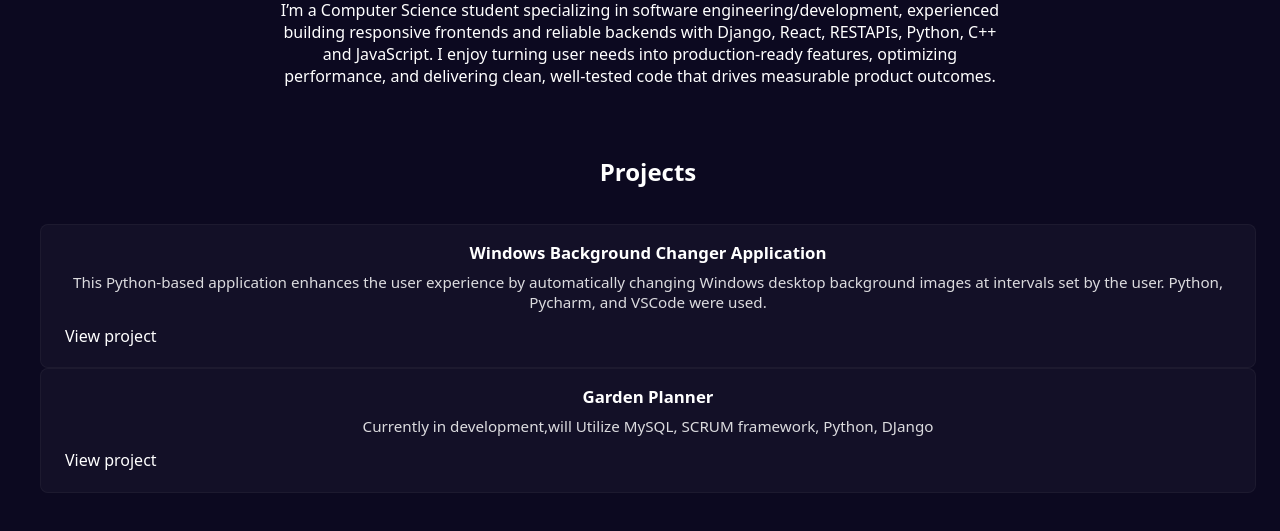
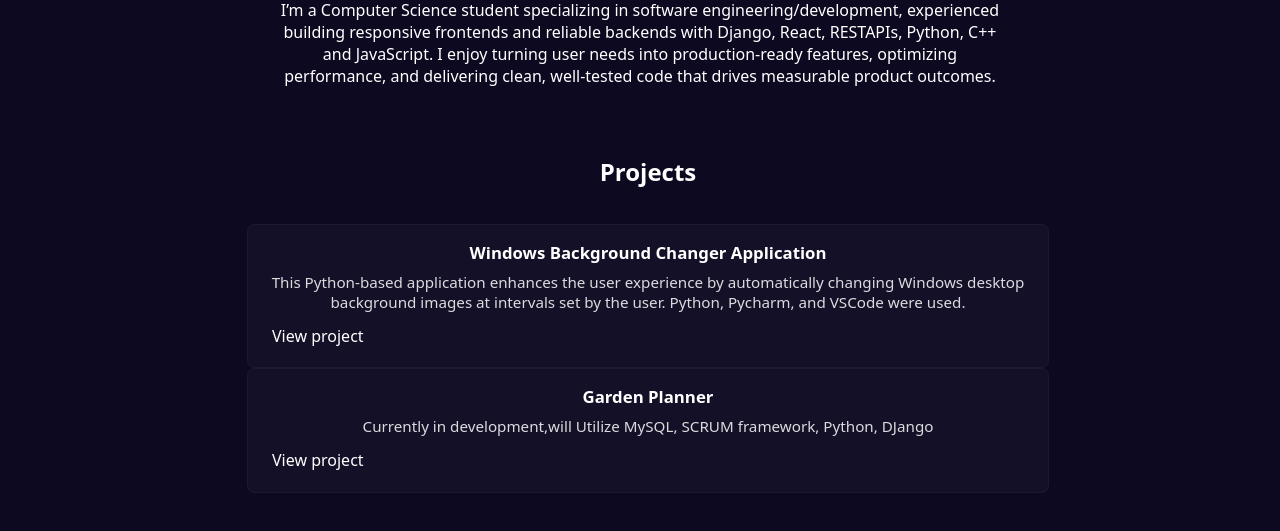
Before and after one commit to OliviaSabb/Olivia-Sabb-Portfolio, a plain HTML site: page index.html in a window 1280 px wide. Shown: the part 263-794 px from the top of the page. Drawn offline with Linux system fonts and the light colour scheme.

Commit message:
Update style.css

```diff
--- a/style.css
+++ b/style.css
@@ -97,6 +97,7 @@ body {
         display: flex;
         flex-direction: column;
         gap: 0.5rem;
+        max-width: 48rem;
       }
       .project-title { margin: 0; font-size: 1.05rem; color: #fff; }
       .project-desc { margin: 0; color: rgba(255,255,255,0.85); font-size: 0.95rem; flex: 1; }
```
